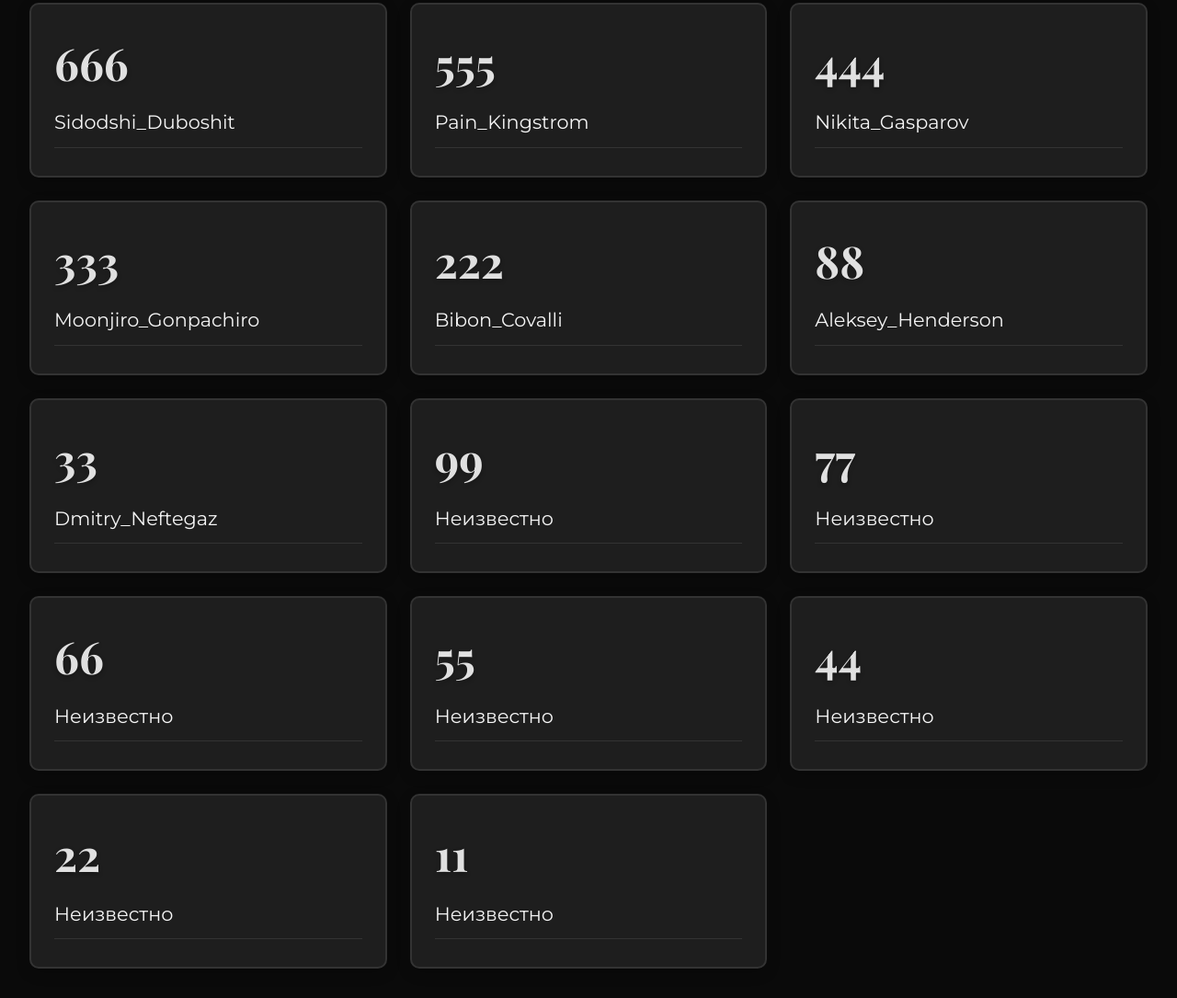
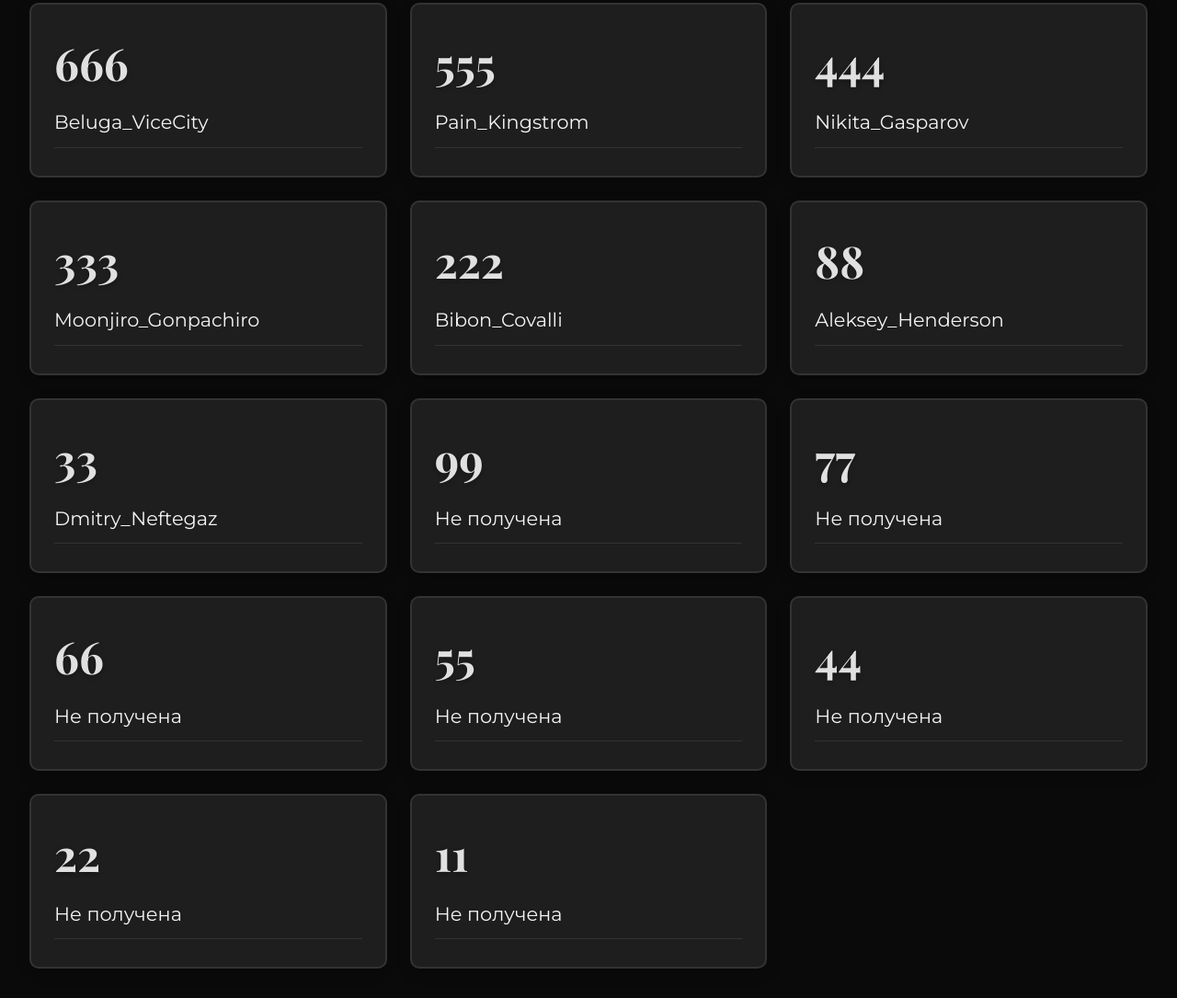
Before and after one commit to r1pox/ViceCasaMuzeum, a plain HTML site: page simkart.html in a window 1280 px wide. Shown: the part 764-1849 px from the top of the page at 92% size. Drawn offline with nearby package versions, Linux system fonts and the light colour scheme.

Commit message:
Update simkart.html

```diff
--- a/simkart.html
+++ b/simkart.html
@@ -50,7 +50,7 @@
                     </div>
                     <div class="simkart-frame">
                         <div class="simkart-number">666</div>
-                        <div class="simkart-name">Sidodshi_Duboshit</div>
+                        <div class="simkart-name">Beluga_ViceCity</div>
                     </div>
                     <div class="simkart-frame">
                         <div class="simkart-number">555</div>
@@ -78,31 +78,31 @@
                     </div>
                     <div class="simkart-frame">
                         <div class="simkart-number">99</div>
-                        <div class="simkart-name">Неизвестно</div>
+                        <div class="simkart-name">Не получена</div>
                     </div>
                     <div class="simkart-frame">
                         <div class="simkart-number">77</div>
-                        <div class="simkart-name">Неизвестно</div>
+                        <div class="simkart-name">Не получена</div>
                     </div>
                     <div class="simkart-frame">
                         <div class="simkart-number">66</div>
-                        <div class="simkart-name">Неизвестно</div>
+                        <div class="simkart-name">Не получена</div>
                     </div>
                     <div class="simkart-frame">
                         <div class="simkart-number">55</div>
-                        <div class="simkart-name">Неизвестно</div>
+                        <div class="simkart-name">Не получена</div>
                     </div>
                     <div class="simkart-frame">
                         <div class="simkart-number">44</div>
-                        <div class="simkart-name">Неизвестно</div>
+                        <div class="simkart-name">Не получена</div>
                     </div>
                     <div class="simkart-frame">
                         <div class="simkart-number">22</div>
-                        <div class="simkart-name">Неизвестно</div>
+                        <div class="simkart-name">Не получена</div>
                     </div>
                     <div class="simkart-frame">
                         <div class="simkart-number">11</div>
-                        <div class="simkart-name">Неизвестно</div>
+                        <div class="simkart-name">Не получена</div>
                     </div>
                 </div>
             </div>
```
